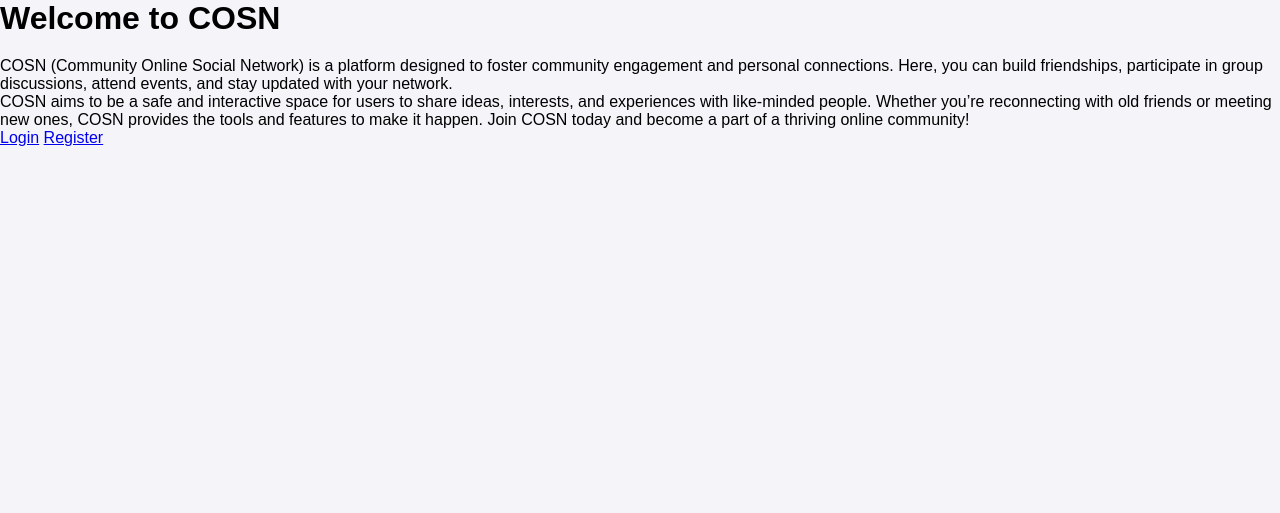
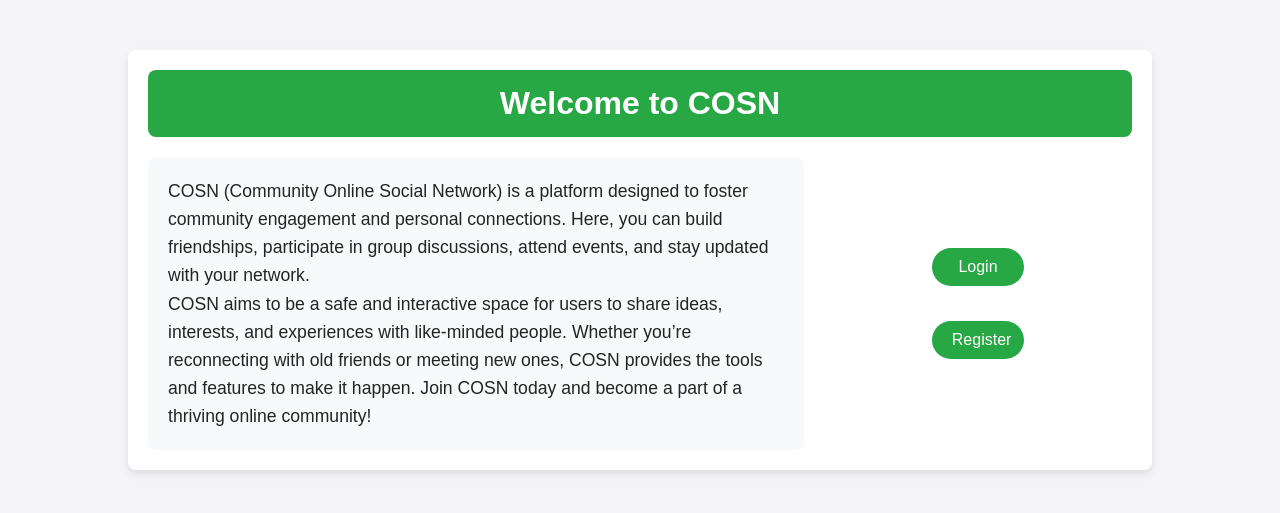
Before and after one commit to jasonachkar/COSN, a PHP site: page / in a window 1280 px wide. Shown: the top 513 px of the page. Run offline with PHP 8.4, Linux system fonts and the light colour scheme.

Commit message:
some styling and changes to html tags

```diff
--- a/database.php
+++ b/database.php
@@ -7,7 +7,7 @@ $servername = "localhost";
 $username = "root";
 $password = "admin";
 $dbname = "cosn";
-$port = 5555;
+$port = 3306;
 
 // Create a new connection
 $conn = new mysqli($servername, $username, $password, $dbname,$port);
@@ -18,3 +18,5 @@ if ($conn->connect_error) {
 } else {
 
 }
+echo "Connected successfully";
+?>
--- a/index.html
+++ b/index.html
@@ -6,7 +6,7 @@
     <link rel="stylesheet" href="styles/styles.css">
 </head>
 <body>
-    <div class="container">
+    <div class="welcome-container">
         <h1 class="welcome-title">Welcome to COSN</h1>
 
         <div class="content">
--- a/login.php
+++ b/login.php
@@ -39,7 +39,7 @@ if ($_SERVER['REQUEST_METHOD'] == 'POST') {
 <head>
     <meta charset="UTF-8">
     <title>Login - COSN</title>
-    <link rel="stylesheet" href="styles/styles.css">
+    <link rel="stylesheet" href="/COSN/styles/styles.css">
 </head>
 <body>
     <div class="form-container">
--- a/styles/styles.css
+++ b/styles/styles.css
@@ -8,6 +8,7 @@
 body {
     font-family: Arial, sans-serif;
     background-color: #f4f4f9;
+
 }
 
 /* Global Header */
@@ -39,7 +40,6 @@ body {
 }
 
 .welcome-container {
-    display: flex;
     align-items: center;
     gap: 10px;
 }
@@ -381,3 +381,133 @@ form {
     text-overflow: ellipsis;
     white-space: nowrap; /* Prevents text wrapping */
 }
+
+/* ----------------------------------------- WELCOME PAGE BELOW -----------------------------------------------*/
+.welcome-container {
+    width: 80%;
+    margin: 0 auto;
+    padding: 20px;
+    background-color: #fff;
+    box-shadow: 0 4px 8px rgba(0, 0, 0, 0.1);
+    border-radius: 8px;
+    margin-top: 50px;
+}
+
+.welcome-title {
+    background-color: #28a745;
+    color: white;
+    padding: 15px;
+    border-radius: 8px;
+    font-size: 2rem;
+    text-align: center;
+    margin-bottom: 20px;
+}
+
+/*layout */
+.content {
+    display: flex;
+    justify-content: space-between;
+    align-items: center;
+    margin-top: 20px;
+    gap: 20px;
+}
+
+.description {
+    flex: 2;
+    background-color: #f8f9fa;
+    padding: 20px;
+    border-radius: 8px;
+    font-size: 1.1rem;
+    line-height: 1.6;
+    color: #232523;
+}
+
+.login-box {
+    flex: 1;
+    display: flex;
+    flex-direction: column;
+    gap: 35px;
+    align-items: center;
+    justify-content: center;
+    height: 100%;
+}
+
+.button {
+    display: inline-block;
+    padding: 10px 20px;
+    text-decoration: none;
+    font-size: 1rem;
+    border-radius: 25px;
+    transition: background-color 0.3s ease, color 0.3s ease;
+    text-align: center;
+    width: 30%;
+}
+
+.button.primary {
+    background-color: #28a745;
+    color: #fff;
+    border: none;
+}
+
+.button.primary:hover {
+    background-color: #20983c;
+    color: #fff;
+}
+
+/* ----------------------------------------- LOGIN PAGE BELOW ----------------------------------------- */
+
+.form-container {
+    max-width: 400px;
+    margin: 50px auto;
+    padding: 20px;
+    background-color: white;
+    border-radius: 10px;
+    box-shadow: 0 4px 6px rgba(0, 0, 0, 0.1); /*shadow */
+    text-align: center;
+}
+
+.form-container h2 {
+    margin-bottom: 20px;
+    font-size: 1.8rem;
+    color: #3c3c42;
+}
+
+.form-container label {
+    display: block;
+    text-align: left;
+    margin-bottom: 8px;
+    font-weight: bold;
+    color: #3c3c42;
+}
+
+.form-container input[type="text"],
+.form-container input[type="password"],
+.form-container input[type="email"] {
+    width: 100%;
+    padding: 10px;
+    margin-bottom: 15px;
+    border: 1px solid #ddd;
+    border-radius: 5px;
+    font-size: 1rem;
+    box-sizing: border-box;
+}
+
+.form-container input:focus {
+    border-color: #3498db;
+    outline: none;
+}
+
+.form-container p {
+    margin-top: 15px;
+    font-size: 0.9rem;
+    color: black;
+}
+
+.form-container a {
+    color: #3498db;
+    text-decoration: none;
+}
+
+.form-container a:hover {
+    text-decoration: underline;
+}
```
